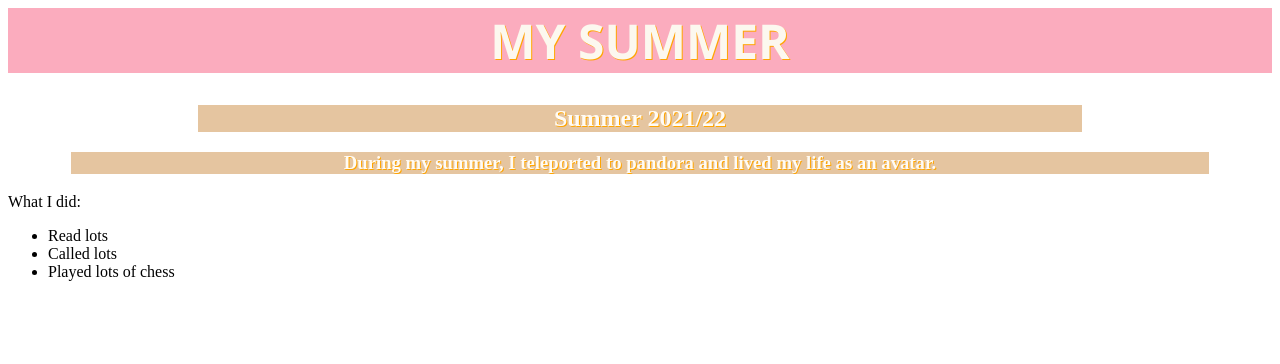
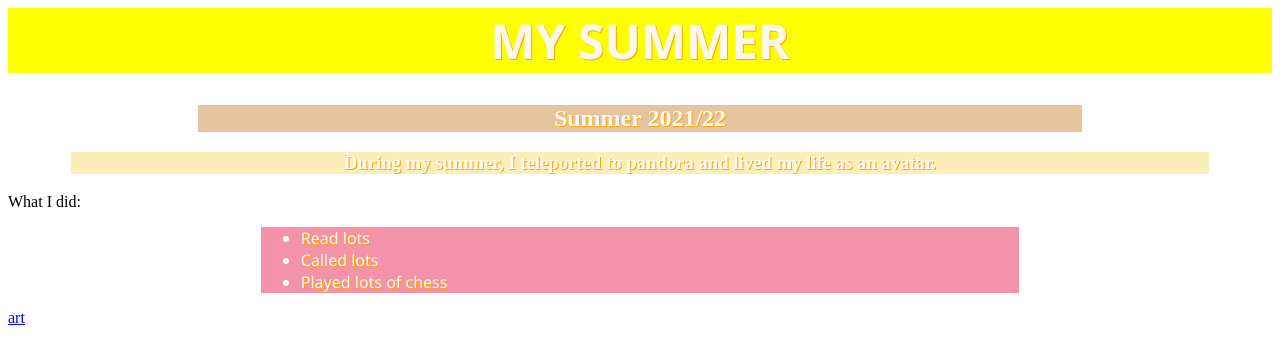
Before and after one commit to craighead-diocesan-school/my-summer-adeeba505, a plain HTML site: page index.html in a window 1280 px wide. In both pictures the pointer is over the element "MY SUMMER". Drawn offline with Linux system fonts and the light colour scheme.

Commit message:
added links and hover

```diff
--- a/index.html
+++ b/index.html
@@ -46,8 +46,33 @@ text-align: center;
 margin-left: 5%;
 margin-right: 5%;
 text-shadow: 1px 1px orange;
-background-color: #e5c5a0;
+background-color: #fceeb7;
 color: rgb(255, 251, 244);
 font-family: 'Segoe UI', Tahoma, Geneva, Verdana,
 }
+h1:hover {
+  background-color: yellow;
+}
+h2:hover {
+  background-color: yellow;
+}
+h3:hover {
+  background-color: yellow;
+}
+ul {
+background-color: #f392a8;
+text-shadow: 1px 1px orange;
+font-family: 'Segoe UI', Tahoma, Geneva, Verdana, sans-serif;
+margin-left:20%;
+margin-right:20%;
+color: rgb(252, 248, 239);
+}
+p:hover {
+  background-color: yellow;
+}
+ul:hover {
+background-color: yellow;
+}
+
 </style>
+<a href="https://mondrianandme.com/">art </a>
```
